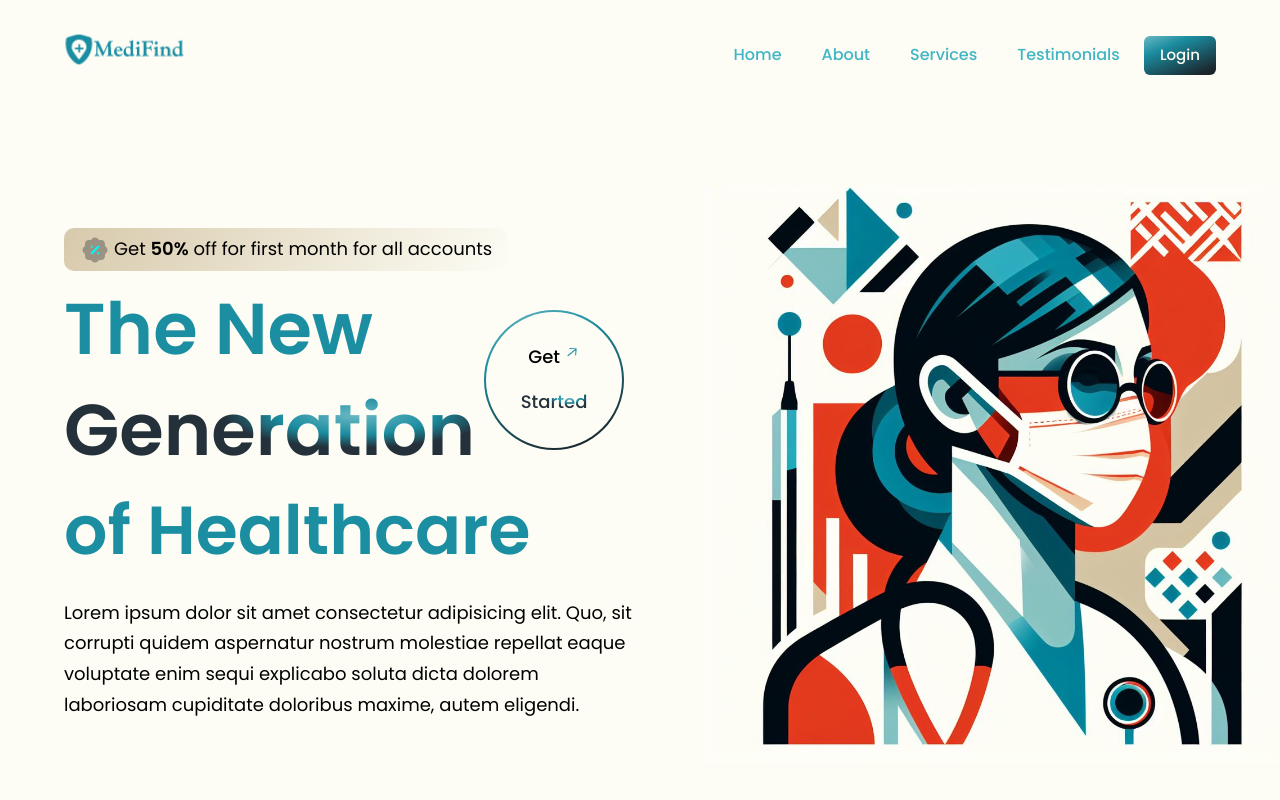
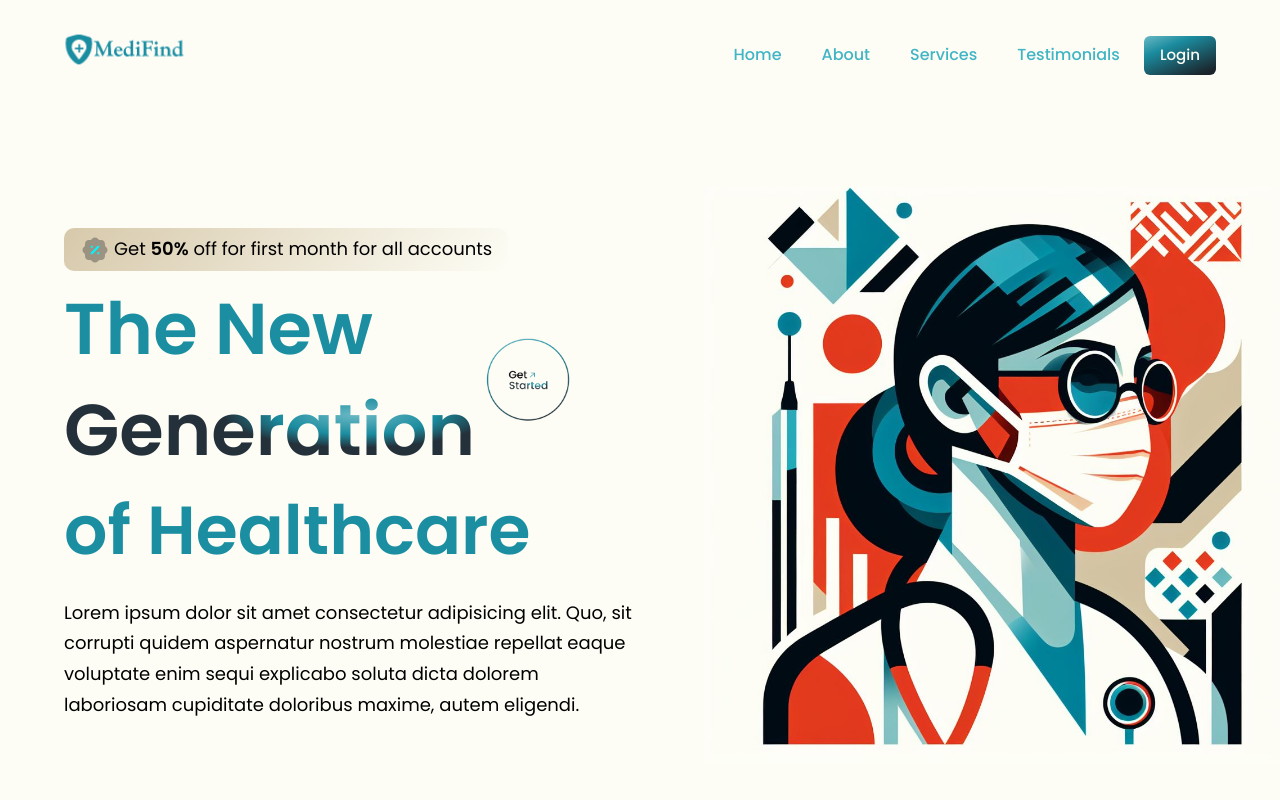
Before and after one commit to SidhantCodes/Medifind-Next-Gen-of-Health, a React (Vite) app: page / in a window 1280 px wide. Shown: the top 800 px of the page. Built offline with nearby package versions, Linux system fonts and the light colour scheme.

Commit message:
Fixed get started btn

```diff
--- a/src/assets/index.js
+++ b/src/assets/index.js
@@ -27,8 +27,10 @@ import people03 from "./people03.png";
 import health from "./health.png";
 import medicine from "./medicines.png";
 import star from "./star.png";
+import getstarted from "./getstarted.png";
 
 export {
+  getstarted,
   medicine,
   health,
   airbnb,
--- a/src/components/Button.jsx
+++ b/src/components/Button.jsx
@@ -2,7 +2,7 @@ import React from 'react'
 import styles from '../style'
 const Button = () => {
   return (
-    <div type='button' className={`ml-6 px-4 py-2 bg-blue-gradient text-[#FDFDF5] font-poppins font-medium text-[15px] rounded-md mt-3 cursor-pointer  ${styles}`}>
+    <div type='button' className={`ml-6 px-4 py-2 bg-blue-gradient text-[#FDFDF5] font-poppins font-medium text-[15px] rounded-md mt-3 cursor-pointer  ${styles} `}>
       Login
     </div>
   )
--- a/src/components/GetStarted.jsx
+++ b/src/components/GetStarted.jsx
@@ -1,20 +1,10 @@
 import React from 'react'
 import styles from '../style'
-import { arrowUp } from '../assets'
+import { arrowUp, getstarted } from '../assets'
 const GetStarted = () => {
   return (
-    <div className={`${styles.flexCenter} w-[140px] h-[140px] rounded-full bg-blue-gradient p-[2px] cursor-pointer`}>
-      <div className={`${styles.flexCenter} flex-col bg-[#FDFDF5] hover:bg-[#dacbad] w-[100%] h-[100%] rounded-full`}>
-        <div className={`${styles.flexStart} flex-row mb-0`}>
-          <p className="font-poppins font-medium text-[18px] leading-[23.4px]">
-            <span className="text-black font-medium">Get </span>
-          </p>
-          <img src={arrowUp} alt="arrow" className="ml-1 h-[35%] w-[35%]" />
-        </div>
-        <p className="font-poppins font-medium text-[18px] mb-0">
-        <span className="text-gradient ">Started</span>
-      </p>
-      </div>
+    <div>
+      <img src={getstarted} alt="" className={`h-[100%] w-[70%] cursor-pointer hover:drop-shadow-lg`} />
     </div>
   )
 }
--- a/src/index.css
+++ b/src/index.css
@@ -45,6 +45,8 @@
     #1b242b 90.29%
   );
 }
+
+
 
 .bg-black-gradient {
   background: linear-gradient(
```
Also changed, not shown: src/assets/getstarted.png (added).
